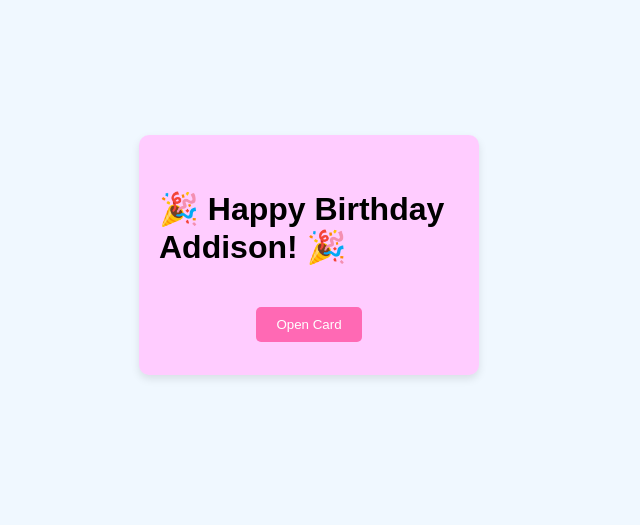
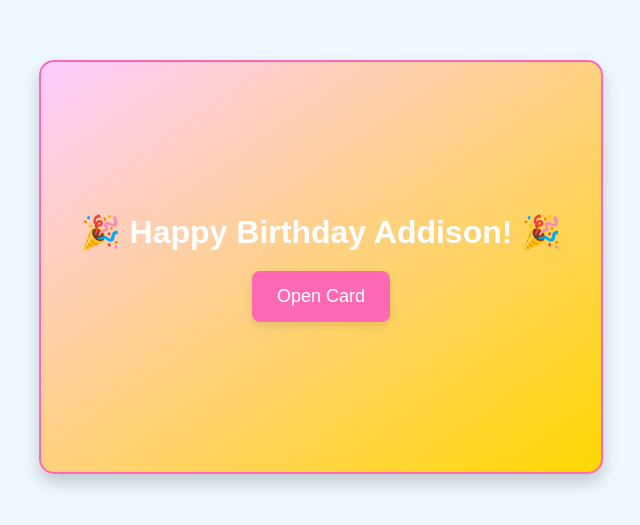
Before and after one commit to aarush67/Birthday-Card, a plain HTML site: page index.html in a window 1280 px wide. Shown: the part 165-690 px from the top of the page, without its empty margins (351-991 px from the left). Drawn offline with Linux system fonts and the light colour scheme.

Commit message:
Update styles.css

```diff
--- a/styles.css
+++ b/styles.css
@@ -11,16 +11,19 @@ body {
 }
 
 .container {
-    perspective: 1000px;
+    perspective: 1500px;
+    display: flex;
+    justify-content: center;
+    align-items: center;
 }
 
 .card {
-    width: 300px;
-    height: 200px;
+    width: 500px;
+    height: 350px;
     position: relative;
     transform-style: preserve-3d;
     transform: rotateY(0deg);
-    transition: transform 0.6s;
+    transition: transform 0.8s ease-in-out;
 }
 
 .card-front, .card-inside {
@@ -28,43 +31,65 @@ body {
     width: 100%;
     height: 100%;
     backface-visibility: hidden;
-    border-radius: 10px;
-    padding: 20px;
-    box-shadow: 0 4px 8px rgba(0, 0, 0, 0.1);
+    border-radius: 15px;
+    padding: 30px;
+    box-shadow: 0 8px 16px rgba(0, 0, 0, 0.2);
 }
 
 .card-front {
-    background-color: #ffccff;
+    background: linear-gradient(145deg, #ffccff, #ffd700);
     display: flex;
     flex-direction: column;
     justify-content: center;
     align-items: center;
+    text-align: center;
+    color: #ffffff;
+    font-size: 24px;
+    border: 2px solid #ff69b4;
 }
 
 .card-inside {
     background-color: #ffe4e1;
     transform: rotateY(180deg);
     text-align: center;
+    color: #444;
+}
+
+h1, h2 {
+    margin: 0;
+    font-size: 32px;
 }
 
 .open-card, .close-card {
     margin-top: 20px;
-    padding: 10px 20px;
+    padding: 15px 25px;
     background-color: #ff69b4;
     color: white;
     border: none;
-    border-radius: 5px;
+    border-radius: 8px;
+    font-size: 18px;
     cursor: pointer;
+    box-shadow: 0 4px 8px rgba(0, 0, 0, 0.1);
+    transition: background-color 0.3s ease;
 }
 
 .open-card:hover, .close-card:hover {
     background-color: #ff1493;
 }
 
+#confetti {
+    position: absolute;
+    top: 0;
+    left: 0;
+    width: 100%;
+    height: 100%;
+    pointer-events: none;
+}
+
 .confetti-piece {
     position: absolute;
-    width: 10px;
-    height: 10px;
+    width: 15px;
+    height: 15px;
     opacity: 0.8;
     animation: fall 5s linear infinite;
 }
@@ -74,6 +99,6 @@ body {
         transform: translateY(-100vh) rotate(0deg);
     }
     100% {
-        transform: translateY(100vh) rotate(360deg);
+        transform: translateY(100vh) rotate(720deg);
     }
 }
```
